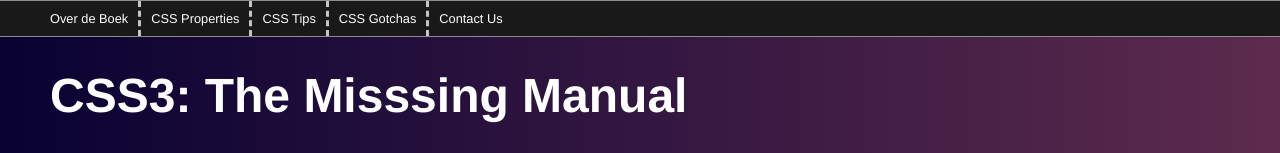
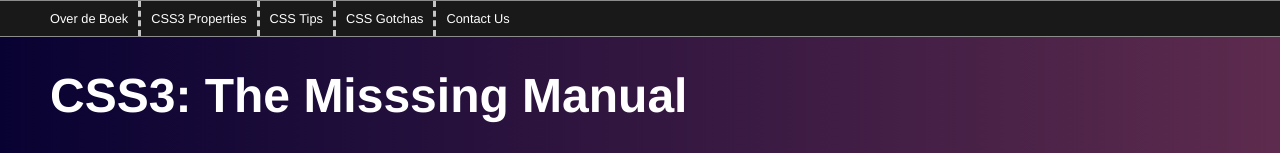
Before and after one commit to kemalletin/sami, a plain HTML site: page www/index.html in a window 1280 px wide. Shown: the top 153 px of the page. Drawn offline with Linux system fonts and the light colour scheme.

Commit message:
CSS -> CSS3

```diff
--- a/www/index.html
+++ b/www/index.html
@@ -13,7 +13,7 @@
         <nav class="clear">
           <ul>
             <li><a href="#">Over de Boek</a></li>
-            <li><a href="#">CSS Properties</a></li>
+            <li><a href="#">CSS3 Properties</a></li>
             <li><a href="#">CSS Tips</a></li>
             <li><a href="#">CSS Gotchas</a></li>
             <li><a href="#">Contact Us</a></li>
```
